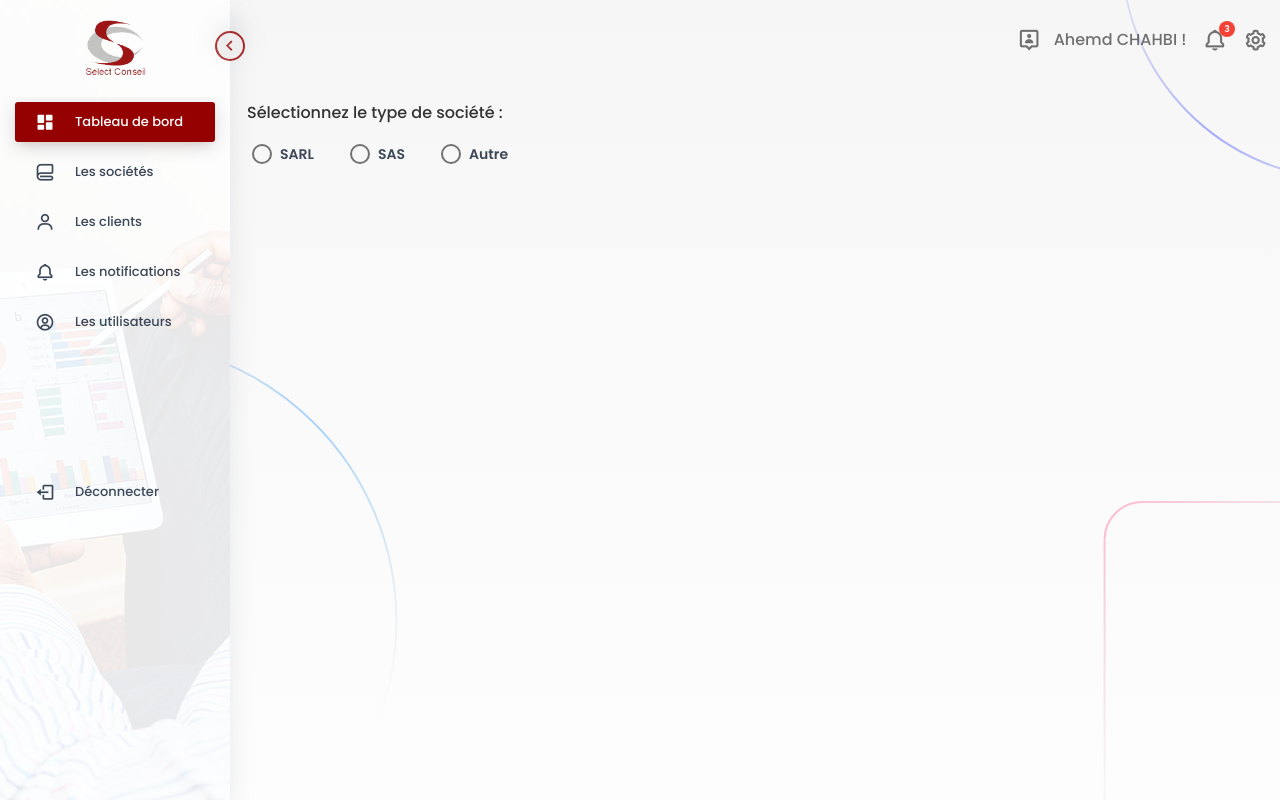
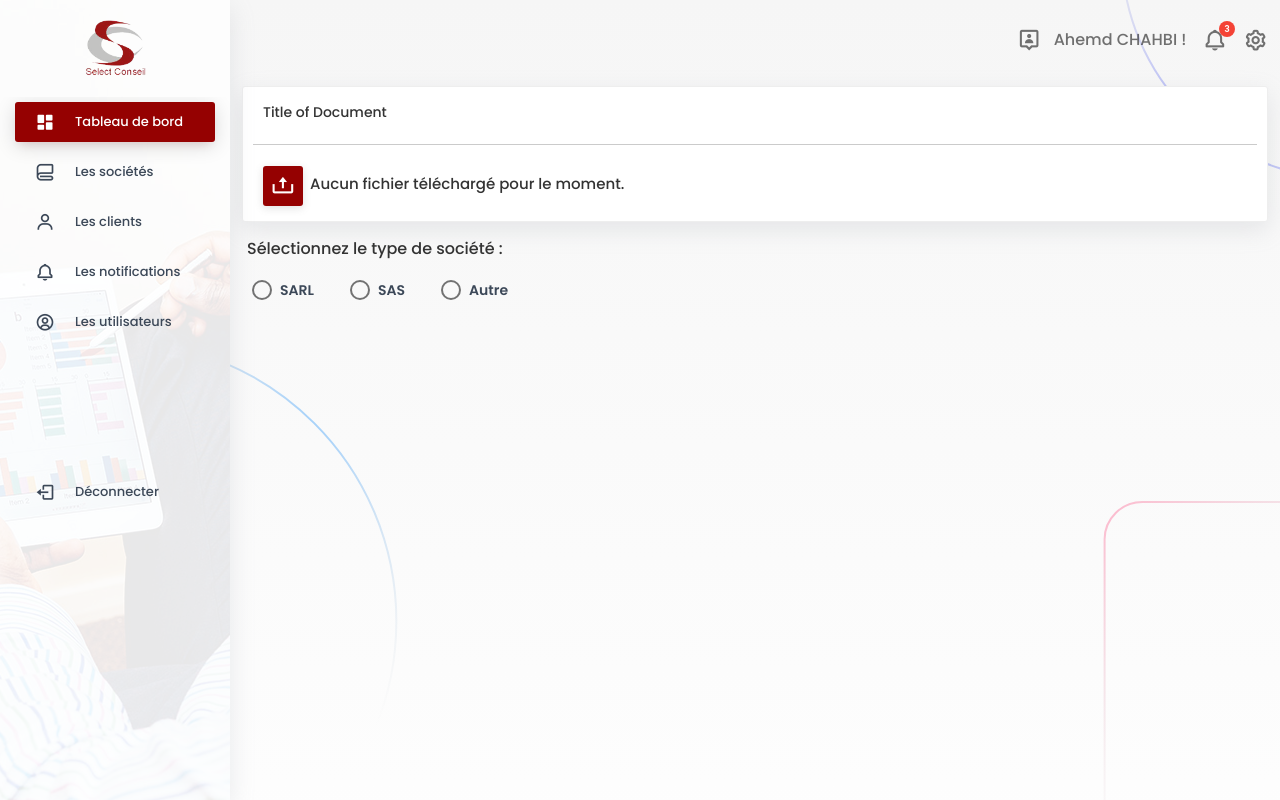
Before and after one commit to kech-dev/expert-comptable-front, an Angular app: page /auth in a window 1280 px wide. Both pictures are taken after typing "name@example.com", "Sample123" into the empty fields and a click on the button "Se connecter". Shown: the top 800 px of the page. Built offline with nearby package versions, Linux system fonts and the light colour scheme.

Commit message:
add the hover open close action side nav

```diff
--- a/src/app/modules/home/pages/dashboard-entry/dashboard-entry.component.html
+++ b/src/app/modules/home/pages/dashboard-entry/dashboard-entry.component.html
@@ -1,12 +1,14 @@
 <div class="wrapper">
   <div
+    (mouseenter) ="openSideBar()"
+    (mouseleave)="closeSideBar()"
     class="sidebar {{ isOpenVar }}"
     data-color="danger"
     data-background-color="white"
   >
-    <div class="toggle my-shadow" (click)="isOpen()">
+    <!--<div class="toggle my-shadow" (click)="isOpen()">
       <i class="bx bx-chevron-right"></i>
-    </div>
+    </div>-->
     <div class="logo align-center py-3 primary_color">
       <img
         src="../../../assets/img/select_conseil_logo.png"
@@ -53,7 +55,7 @@
           <!-- <app-my-table></app-my-table> -->
           <!-- <app-my-tab ></app-my-tab> -->
           <!-- <router-outlet></router-outlet> -->
-          <!-- <app-my-file-upload></app-my-file-upload> -->
+          <app-my-file-upload></app-my-file-upload>
           <div class="radio-button">
             <label class="radio-button-label"
               >Sélectionnez le type de société :</label
--- a/src/app/modules/home/pages/dashboard-entry/dashboard-entry.component.ts
+++ b/src/app/modules/home/pages/dashboard-entry/dashboard-entry.component.ts
@@ -56,7 +56,7 @@ export class DashboardEntryComponent implements OnInit {
     this.menuItems = ROUTES.filter((menuItem) => menuItem);
   }
 
-  isOpenVar = 'open';
+  isOpenVar = 'close';
   isOpen = () => {
     if (this.isOpenVar === 'close') {
       this.isOpenVar = 'open';
@@ -66,4 +66,10 @@ export class DashboardEntryComponent implements OnInit {
   };
   type_soc: any;
   companies_types=['SARL','SAS','Autre']
+  closeSideBar(){
+    this.isOpenVar='close';
+  }
+  openSideBar(){
+    this.isOpenVar='open';
+  }
 }
```
